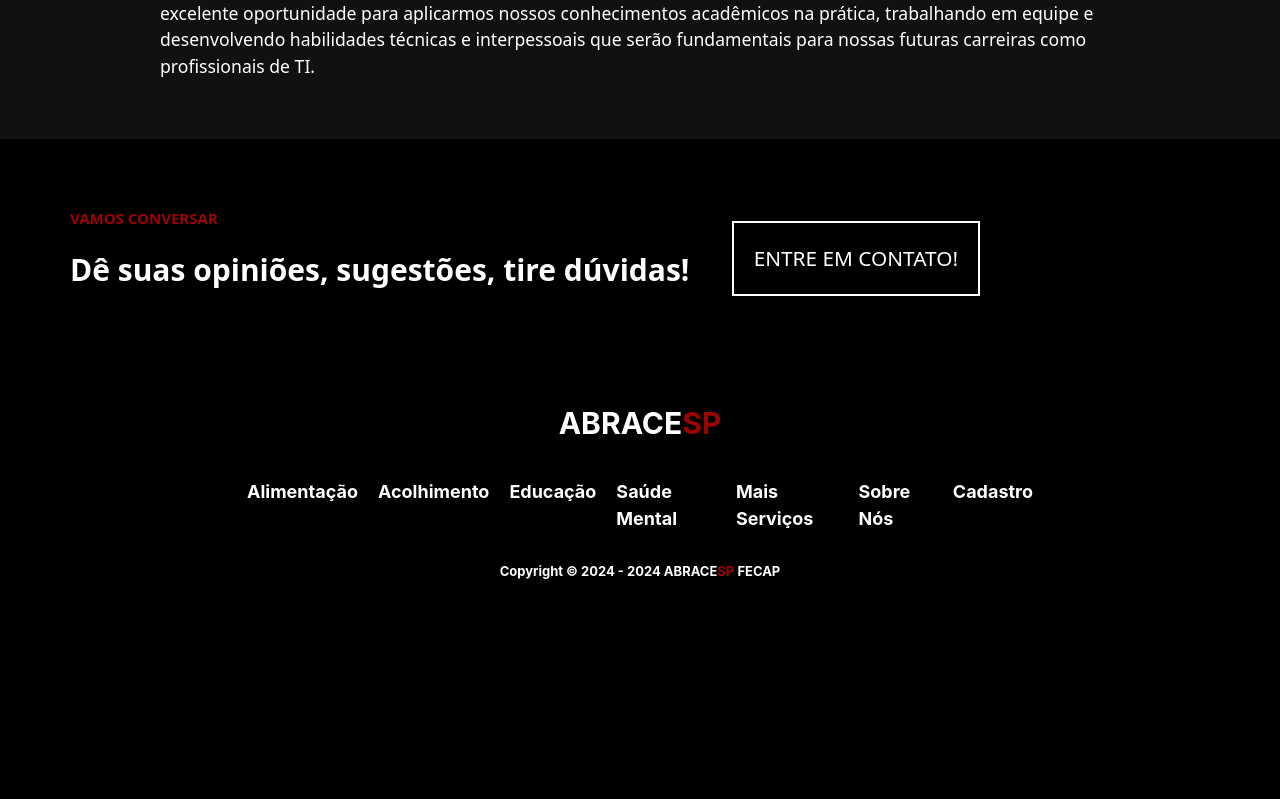
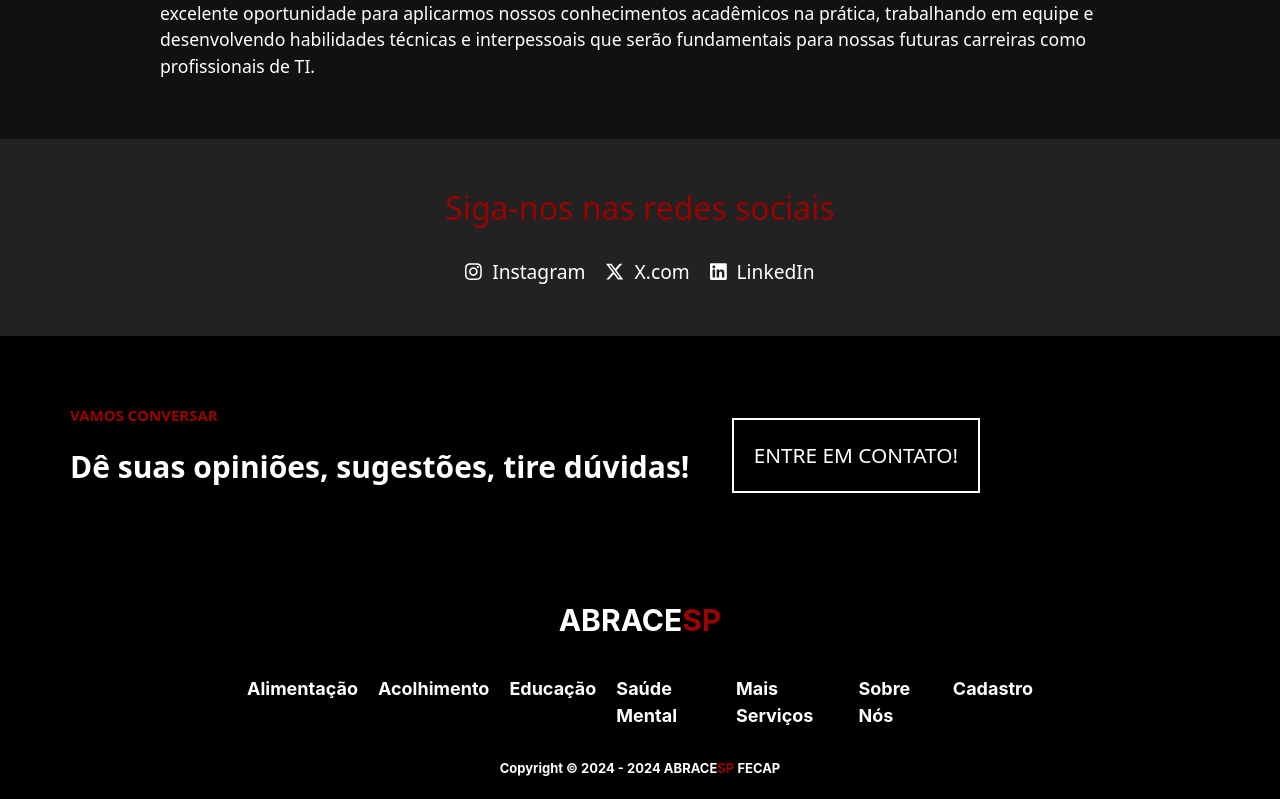
Before and after one commit to abraceSP/Projeto-abraceSP-Fecap, a React (Create React App) app: page /sobre-nos in a window 1280 px wide. Shown: the part 1581-2380 px from the top of the page. Before the commit the page ends 2183 px from the top, so only its background shows below. Built offline with nearby package versions, Linux system fonts and the light colour scheme.

Commit message:
adiciona redes sociais

```diff
--- a/src/pages/SobreNos.js
+++ b/src/pages/SobreNos.js
@@ -1,10 +1,15 @@
 import Header from "../components/Header";
 import Footer from "../components/Footer";
 import React, { useEffect } from "react";
-import { useNavigate } from 'react-router-dom';
+import { useNavigate } from "react-router-dom";
+import { FontAwesomeIcon } from "@fortawesome/react-fontawesome";
+import {
+  faInstagram,
+  faXTwitter,
+  faLinkedin,
+} from "@fortawesome/free-brands-svg-icons";
 
 function SobreNos() {
-
   useEffect(() => {
     document.body.style.backgroundColor = "black";
   }, []);
@@ -12,7 +17,7 @@ function SobreNos() {
   const navigate = useNavigate();
 
   const handleSaibaMaisClick = () => {
-    navigate('/'); // Redireciona para a página Home
+    navigate("/"); // Redireciona para a página Home
   };
 
   return (
@@ -99,6 +104,26 @@ function SobreNos() {
             </p>
           </div>
         </section>
+
+        {/* Nova section para redes sociais */}
+        <section style={styles.redesSociais}>
+          <h2 style={styles.tituloRedesSociais}>Siga-nos nas redes sociais</h2>
+          <div style={styles.linksContainer}>
+            <a href="https://www.instagram.com" style={styles.link}> {/* Alterar o link para nossa rede */}
+              <FontAwesomeIcon icon={faInstagram} style={styles.icon} />
+              Instagram
+            </a>
+            <a href="https://www.twitter.com" style={styles.link}> {/* Alterar o link para nossa rede */}
+              <FontAwesomeIcon icon={faXTwitter} style={styles.icon} />
+              X.com
+            </a>
+            <a href="https://www.linkedin.com" style={styles.link}> {/* Alterar o link para nossa rede */}
+              <FontAwesomeIcon icon={faLinkedin} style={styles.icon} />
+              LinkedIn
+            </a>
+          </div>
+        </section>
+
       </main>
 
       <Footer />
@@ -142,7 +167,7 @@ const styles = {
     display: "flex",
     justifyContent: "space-between",
     maxWidth: "1000px",
-    width: "100%"
+    width: "100%",
   },
   content2: {
     display: "block",
@@ -225,6 +250,31 @@ const styles = {
   saibaMaisBtnHover: {
     backgroundColor: "#d11a1a",
   },
+  redesSociais: {
+    padding: "50px 20px",
+    backgroundColor: "#222",
+    textAlign: "center",
+  },
+  tituloRedesSociais: {
+    color: "#9B0202",
+    fontSize: "2rem",
+    marginBottom: "30px",
+  },
+  linksContainer: {
+    display: "flex",
+    justifyContent: "center",
+    gap: "20px",
+  },
+  link: {
+    color: "#fff",
+    fontSize: "1.2rem",
+    textDecoration: "none",
+    display: "flex",
+    alignItems: "center",
+  },
+  icon: {
+    marginRight: "10px",
+  },
 };
 
 export default SobreNos;
```
